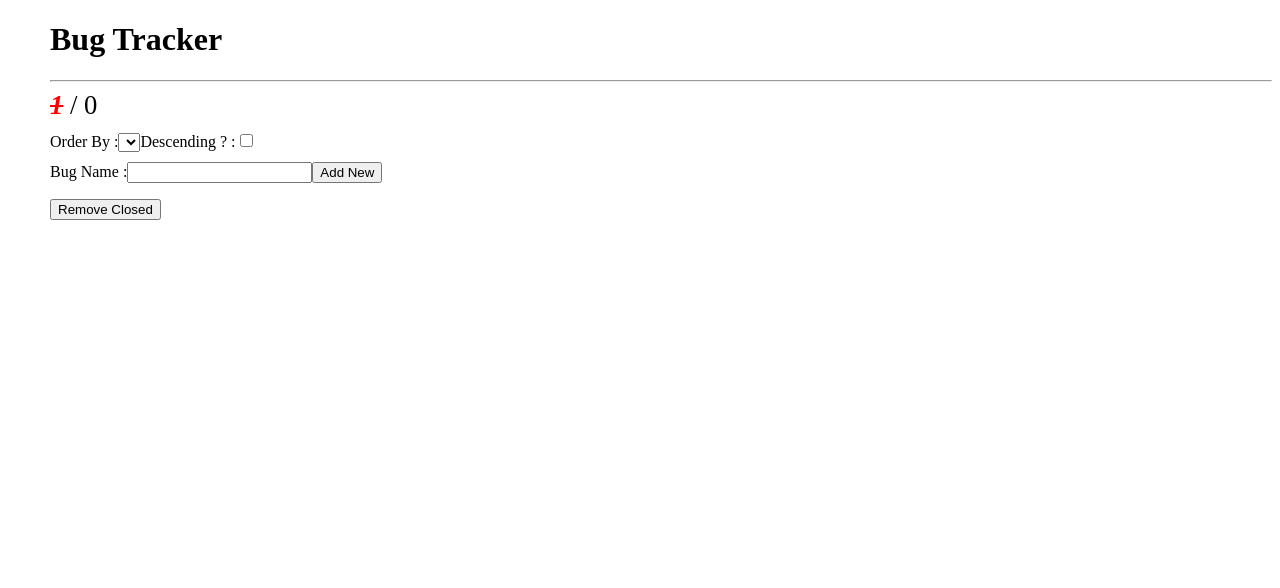
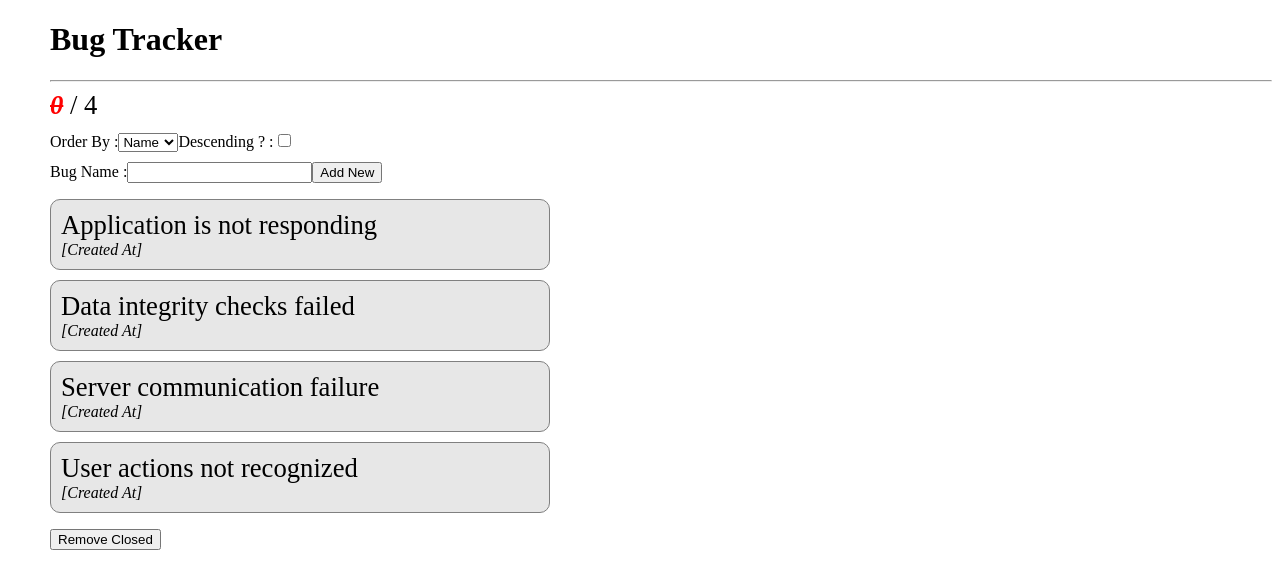
Before and after one commit to tkmagesh/EY-Angular-Jun-2018, an Angular app in the folder bug-tracker-app/: page / in a window 1280 px wide. Shown: the top 588 px of the page. Built offline with nearby package versions, Linux system fonts and the light colour scheme.

Commit message:
sort implementation

```diff
--- a/bug-tracker-app/src/app/app.module.ts
+++ b/bug-tracker-app/src/app/app.module.ts
@@ -4,15 +4,22 @@ import { NgModule } from '@angular/core';
 import { AppComponent } from './app.component';
 import { BugTrackerComponent } from './bugTracker/bugTracker.component';
 
+import { BugOperationsService } from './bugTracker/services/bugOperations.service';
+
+import { TrimTextPipe } from './bugTracker/pipes/trimText.pipe';
+import { SortPipe } from './bugTracker/pipes/sort.pipe';
+
 @NgModule({
   declarations: [
     AppComponent
     , BugTrackerComponent
+    , TrimTextPipe
+    , SortPipe
   ],
   imports: [
     BrowserModule
   ],
-  providers: [],
+  providers: [BugOperationsService],
   bootstrap: [AppComponent]
 })
 export class AppModule { }
--- a/bug-tracker-app/src/app/bugTracker/bugTracker.component.html
+++ b/bug-tracker-app/src/app/bugTracker/bugTracker.component.html
@@ -1,16 +1,16 @@
 <section class="stats">
-	<span class="closed">1</span>
+	<span class="closed">{{getClosedCount()}}</span>
 	<span> / </span>
 	<span>{{bugs.length}}</span>
 </section>
 <section class="sort">
 	<label for="">Order By :</label>
-	<select name="" id="">
-		<option value=""></option>
-		<option value=""></option>
+	<select (change)="bugSortAttr = $event.target.value">
+		<option value="name">Name</option>
+		<option value="isClosed">Status</option>
 	</select>
 	<label for="">Descending ? :</label>
-	<input type="checkbox" name="" id="">
+	<input type="checkbox" (change)="bugSortDescending = $event.target.checked">
 </section>
 <section class="edit">
 	<label for="">Bug Name :</label>
@@ -19,10 +19,14 @@
 </section>
 <section class="list">
 	<ol>
-		<li *ngFor="let bug of bugs">
-			<span class="bugname">{{bug | json}}</span>
+		<li *ngFor="let bug of ( bugs | sort:bugSortAttr:bugSortDescending )">
+			<span class="bugname"
+				[ngClass]="{closed : bug.isClosed}"
+				(click)="onBugNameClick(bug)">
+				{{bug.name | trimText:40}}
+			</span>
 			<div class="datetime">[Created At]</div>
 		</li>
 	</ol>
-	<input type="button" value="Remove Closed">
+	<input type="button" value="Remove Closed" (click)="onRemoveClosedClick()">
 </section>
--- a/bug-tracker-app/src/app/bugTracker/bugTracker.component.ts
+++ b/bug-tracker-app/src/app/bugTracker/bugTracker.component.ts
@@ -1,5 +1,6 @@
 import { Component } from '@angular/core';
 import { Bug } from './models/Bug';
+import { BugOperationsService } from './services/bugOperations.service';
 
 @Component({
 	selector : 'app-bug-tracker',
@@ -7,12 +8,37 @@ import { Bug } from './models/Bug';
 })
 export class BugTrackerComponent{
 	bugs : Bug[] = [];
+	bugSortAttr : string = 'name';
+	bugSortDescending : boolean = false;
+
+	/*bugOperations : BugOperationsService = null;
+
+	constructor(_bugOperations : BugOperationsService){
+		this.bugOperations = _bugOperations;
+	}*/
+
+	constructor(private bugOperations : BugOperationsService){
+		this.loadTestBugs();
+	}
+
+	loadTestBugs(){
+		this.onAddNewClick('Server communication failure');
+		this.onAddNewClick('Data integrity checks failed');
+		this.onAddNewClick('User actions not recognized');
+		this.onAddNewClick('Application is not responding');
+	}
 
 	onAddNewClick(bugName : string){
-		let newBug : Bug = {
-			name : bugName,
-			isClosed : false
-		};
+		let newBug : Bug = this.bugOperations.createNew(bugName);
 		this.bugs.push(newBug);
 	}
+	onBugNameClick(bug : Bug){
+		this.bugOperations.toggle(bug);
+	}
+	onRemoveClosedClick(){
+		this.bugs = this.bugs.filter(bug => !bug.isClosed);
+	}
+	getClosedCount(){
+		return this.bugs.reduce((prevResult, bug) => bug.isClosed ? ++prevResult : prevResult, 0);
+	}
 }
--- /dev/null
+++ b/bug-tracker-app/src/app/bugTracker/pipes/sort.pipe.ts
@@ -0,0 +1,33 @@
+import { Pipe, PipeTransform } from '@angular/core';
+
+
+interface Comparer{
+	(item1 : any, item2 : any) : number
+}
+
+@Pipe({
+	name : 'sort'
+})
+export class SortPipe implements PipeTransform{
+	private getComparer(attrName : string) : Comparer {
+		return function(item1 : any, item2 : any) : number {
+			if (item1[attrName] < item2[attrName]) return -1;
+			if (item1[attrName] > item2[attrName]) return 1;
+			return 0;
+		}
+	}
+
+	private getDescedningComparer(comparer : Comparer) : Comparer{
+		return function(item1 : any, item2 : any) : number {
+			return comparer(item1, item2) * -1;
+		}
+	}
+
+	transform(data : any[], attrName : string, descending : boolean = false) : any[] {
+		if (!attrName) return data.sort();
+		let comparer = this.getComparer(attrName);
+		if (descending)
+			comparer = this.getDescedningComparer(comparer);
+		return data.sort(comparer);
+	}
+}
--- /dev/null
+++ b/bug-tracker-app/src/app/bugTracker/pipes/trimText.pipe.ts
@@ -0,0 +1,10 @@
+import { Pipe, PipeTransform } from '@angular/core';
+
+@Pipe({
+	name : 'trimText'
+})
+export class TrimTextPipe implements PipeTransform{
+	transform(data : string, trimLength : number = 30) : string {
+		return data.length < trimLength ? data : data.substr(0,trimLength) + '...';
+	}
+}
--- /dev/null
+++ b/bug-tracker-app/src/app/bugTracker/services/bugOperations.service.ts
@@ -0,0 +1,14 @@
+import { Bug } from '../models/Bug';
+
+export class BugOperationsService{
+	createNew(bugName : string) : Bug{
+		let newBug = {
+			name : bugName,
+			isClosed : false
+		};
+		return newBug;
+	}
+	toggle(bugToToggle : Bug) : void{
+		bugToToggle.isClosed = !bugToToggle.isClosed;
+	}
+}
```
